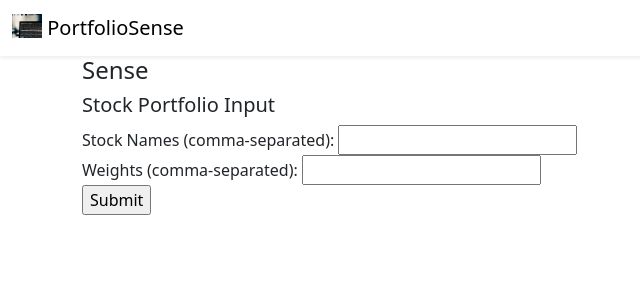
After one commit to Var24/PortfolioSense_v1, a Flask app: page /sense in a window 1280 px wide. The commit adds this page. Shown: the top 300 px of the page, without its empty margins (0-640 px from the left). Run offline with Flask 3, Linux system fonts and the light colour scheme.

Commit message:
Added user input form

```diff
--- a/app.py
+++ b/app.py
@@ -1,6 +1,6 @@
-from flask import Flask, render_template, jsonify
+from flask import Flask, render_template, jsonify, request
 from database import load_baskets_from_db, load_basket_from_db
-
+import pandas as pd
 
 app = Flask(__name__)
 
@@ -22,6 +22,26 @@ def show_basket(ID):
     return "Not Found",404
   return render_template("basketpage.html",basket=basket)
 
+@app.route("/sense")
+def index():
+  return render_template("form.html")
+
+@app.route('/process', methods=['POST'])
+def process():
+    stock_names = request.form['stock_names']
+    weights = request.form['weights']
+
+    # Convert input strings into lists
+    stock_names = stock_names.split(',')
+    weights = weights.split(',')
+
+    # Create a DataFrame from the user inputs
+    data = {'Stock Name': stock_names, 'Weight': weights}
+    df = pd.DataFrame(data)
+
+    return df.to_html()
+
+
 
 
 
--- a/pyproject.toml
+++ b/pyproject.toml
@@ -8,6 +8,7 @@ authors = ["Your Name <you@example.com>"]
 python = "^3.10"
 Flask = "^2.3.2"
 SQLAlchemy = "^2.0.18"
+pandas = "^2.0.3"
 
 [tool.poetry.dev-dependencies]
 
--- /dev/null
+++ b/templates/form.html
@@ -0,0 +1,26 @@
+<!DOCTYPE html>
+<html>
+<head>
+    <title>Stock Portfolio Input</title>
+    {% include 'bootstrap.html' %}
+</head>
+<body>
+  <div class="container">
+    {% include 'nav.html' %}
+      <h4>Sense</h4>
+      <h5>Stock Portfolio Input</h5>
+      <form method="POST" action="/process">
+          <div>
+            <label for="stock_names">Stock Names (comma-separated):</label>
+            <input type="text" name="stock_names" id="stock_names"><br>
+          </div>
+          <div>
+
+          <label for="weights">Weights (comma-separated):</label>
+          <input type="text" name="weights" id="weights"><br>
+          </div>
+          <div><input type="submit" value="Submit"></div>
+      </form>
+  </div>
+</body>
+</html>
```
Also changed, not shown: templates/home.html (+7 -1 lines), 1 other file.
